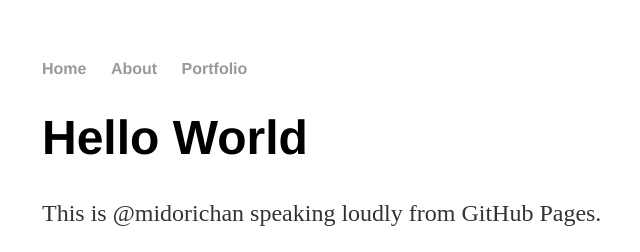
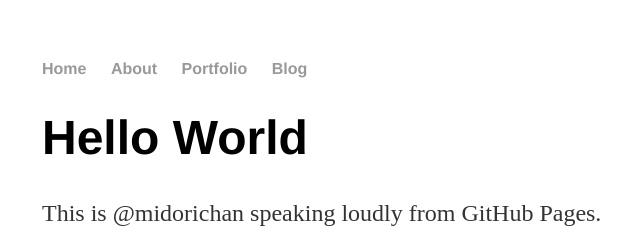
Before and after one commit to midorichan/midorichan.github.io, a Jekyll site: the page built from index.html, in a window 1280 px wide. Shown: the top 252 px of the page, without its empty margins (150-790 px from the left). Built offline with Jekyll 4.4.1, drawn with Linux system fonts in a browser that asks for light colours.

Commit message:
Added Blog
Added blog link back in. Now it links to my Medium profile.

```diff
--- a/_layouts/default.html
+++ b/_layouts/default.html
@@ -9,7 +9,8 @@
     		<ul>
         		<li><a href="/">Home</a></li>
 	        	<li><a href="/about">About</a></li>
-        		<li><a href="/portfolio">Portfolio</a></li>
+				<li><a href="/portfolio">Portfolio</a></li>
+				<li><a href="https://medium.com/@midorichan">Blog</a></li>
     		</ul>
 		</nav>
 		<div class="container">
```
